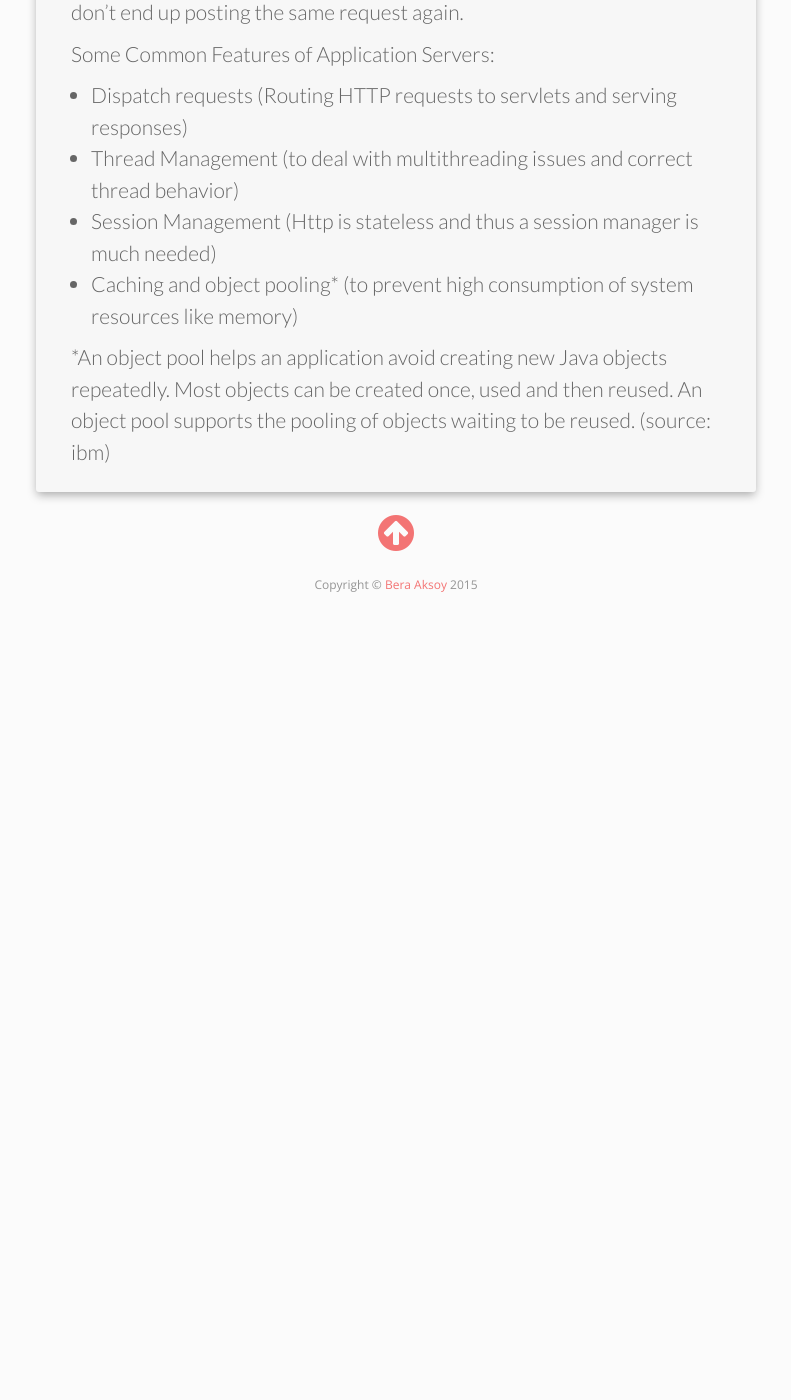
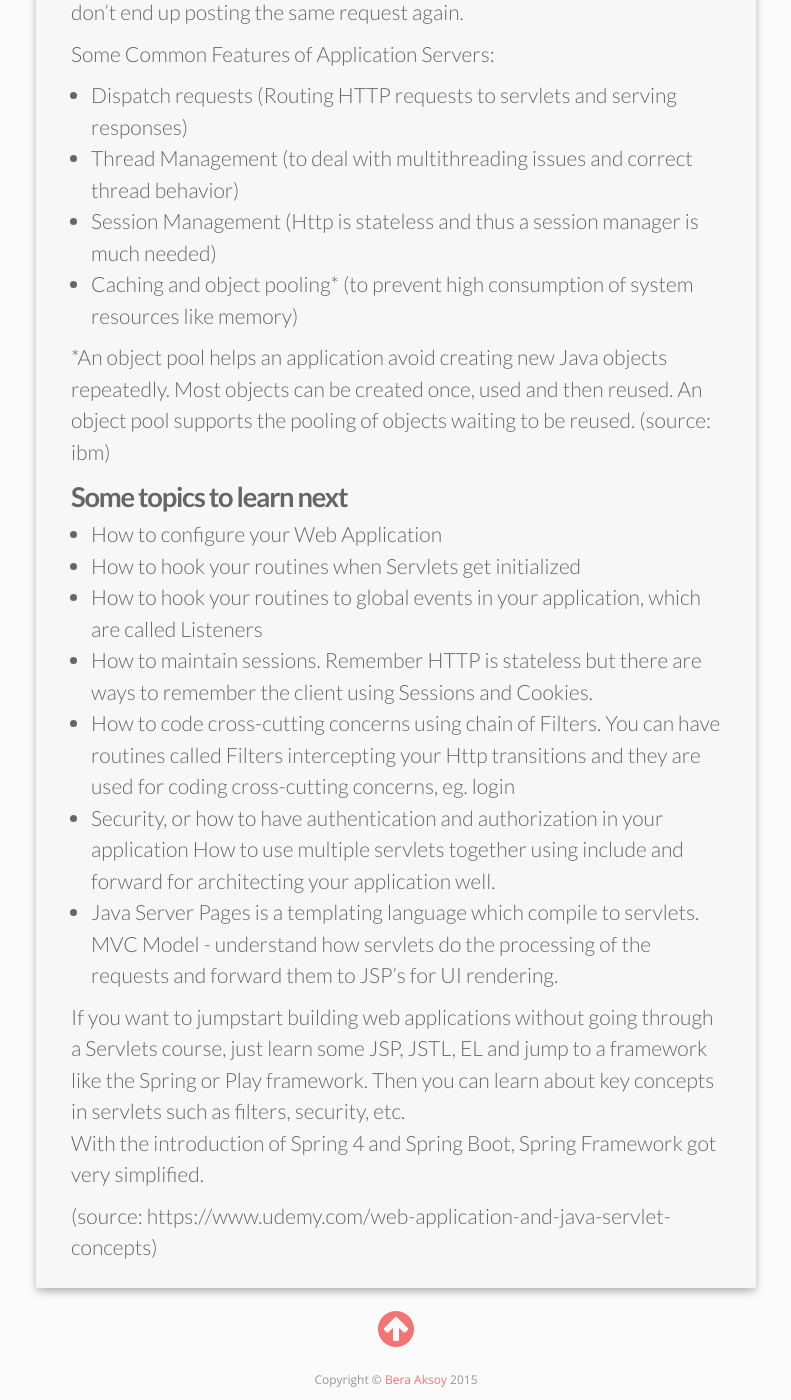
Before and after one commit to baksoy/baksoy.github.io, a Jekyll site: the page built from _posts/2015-11-28-how-java-servlets-work.markdown, in a window 1280 px wide and 1400 px high, scrolled down 5065 px. Shown: the whole window, without its empty margins (244-1035 px from the left). Built offline with Jekyll 4.4.1, drawn with Linux system fonts in a browser that asks for light colours; nearby versions of some CDN libraries; Markdown is read by kramdown in place of the engine named in the settings; before the commit the page ends 5695 px from its top, so only the background shows below that.

Commit message:
Finalize Understanding Java Servlets Post

```diff
--- a/_posts/2015-11-28-how-java-servlets-work.markdown
+++ b/_posts/2015-11-28-how-java-servlets-work.markdown
@@ -108,3 +108,20 @@ Some Common Features of Application Servers:
 * Caching and object pooling* (to prevent high consumption of system resources like memory)
 
  *An object pool helps an application avoid creating new Java objects repeatedly. Most objects can be created once, used and then reused. An object pool supports the pooling of objects waiting to be reused. (source: ibm)
+
+### Some topics to learn next
+
+* How to configure your Web Application
+* How to hook your routines when Servlets get initialized
+* How to hook your routines to global events in your application, which are called Listeners
+* How to maintain sessions. Remember HTTP is stateless but there are ways to remember the client using Sessions and Cookies.
+* How to code cross-cutting concerns using chain of Filters. You can have routines called Filters intercepting your Http transitions and they are used for coding cross-cutting concerns, eg. login
+* Security, or how to have authentication and authorization in your application
+How to use multiple servlets together using include and forward for architecting your application well.
+* Java Server Pages is a templating language which compile to servlets.
+MVC Model - understand how servlets do the processing of the requests and forward them to JSP's for UI rendering.
+
+If you want to jumpstart building web applications without going through a Servlets course, just learn some JSP, JSTL, EL and jump to a framework like the Spring or Play framework. Then you can learn about key concepts in servlets such as filters, security, etc.
+With the introduction of Spring 4 and Spring Boot, Spring Framework got very simplified.
+
+(source: https://www.udemy.com/web-application-and-java-servlet-concepts)
```
